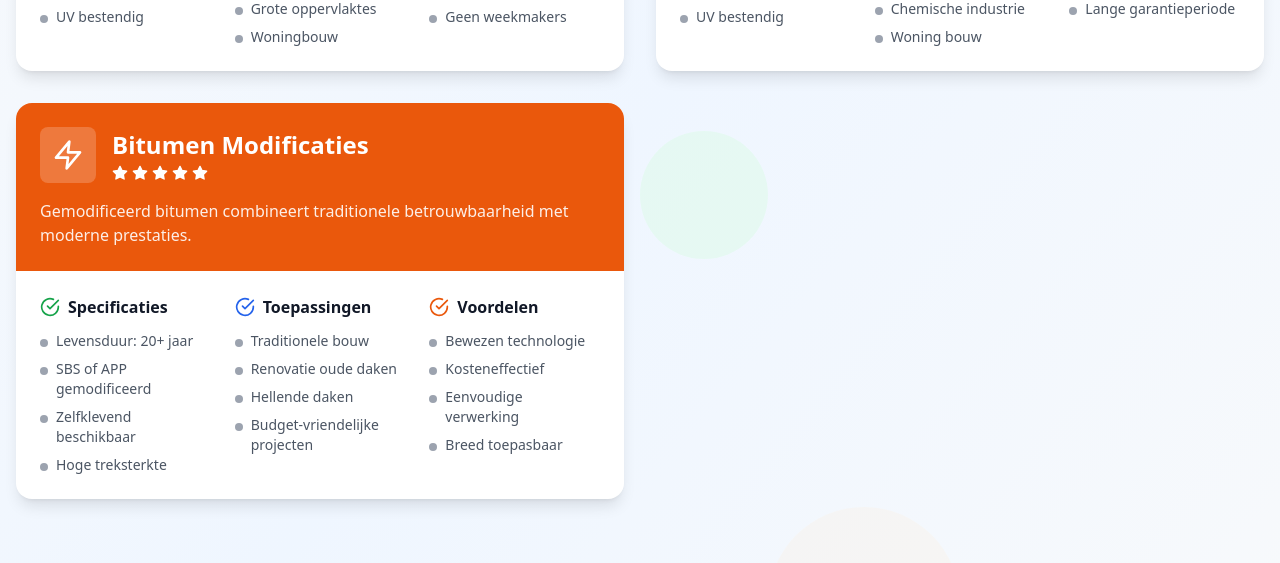
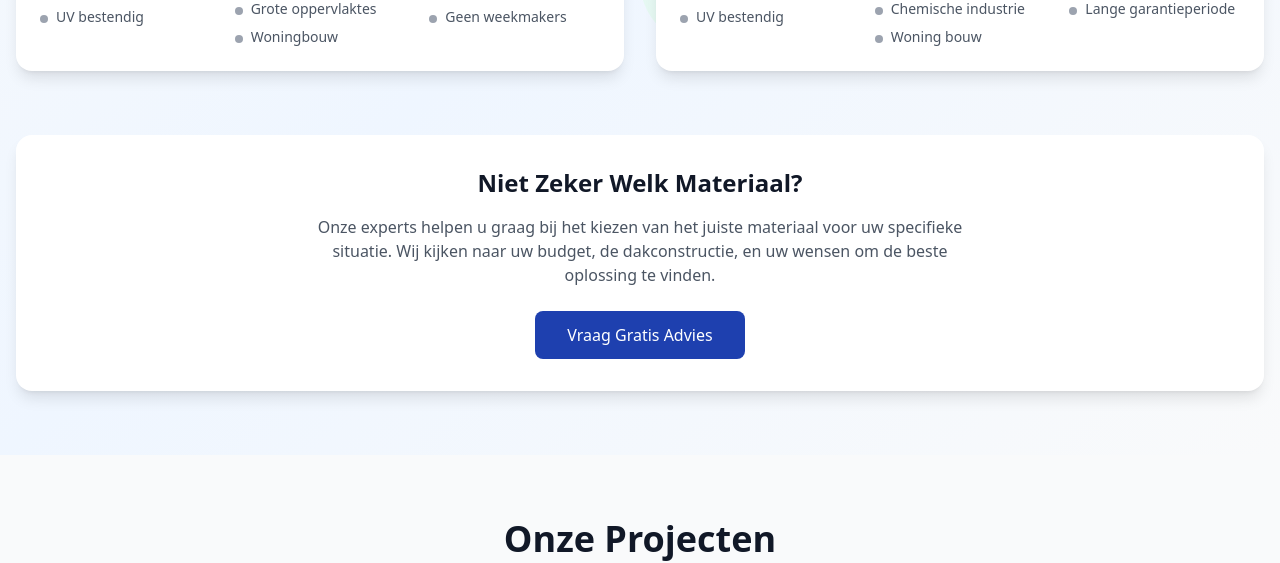
Before and after one commit to dmonfrooij/DakwerkSterken, a React (Vite) app: page / in a window 1280 px wide. Shown: the part 2519-3082 px from the top of the page. Built offline with nearby package versions, Linux system fonts and the light colour scheme.

Commit message:
Updated Materials.tsx

```diff
--- a/src/components/Materials.tsx
+++ b/src/components/Materials.tsx
@@ -54,30 +54,6 @@ const Materials = () => {
         "Hoge chemische weerstand",
         "Brandveilig",
         "Lange garantieperiode"
-      ]
-    },
-    {
-      name: "Bitumen Modificaties",
-      icon: <Zap className="h-8 w-8" />,
-      description: "Gemodificeerd bitumen combineert traditionele betrouwbaarheid met moderne prestaties.",
-      color: "bg-orange-600",
-      specifications: [
-        "Levensduur: 20+ jaar",
-        "SBS of APP gemodificeerd",
-        "Zelfklevend beschikbaar",
-        "Hoge treksterkte"
-      ],
-      useCases: [
-        "Traditionele bouw",
-        "Renovatie oude daken",
-        "Hellende daken",
-        "Budget-vriendelijke projecten"
-      ],
-      advantages: [
-        "Bewezen technologie",
-        "Kosteneffectief",
-        "Eenvoudige verwerking",
-        "Breed toepasbaar"
       ]
     }
   ];
```
